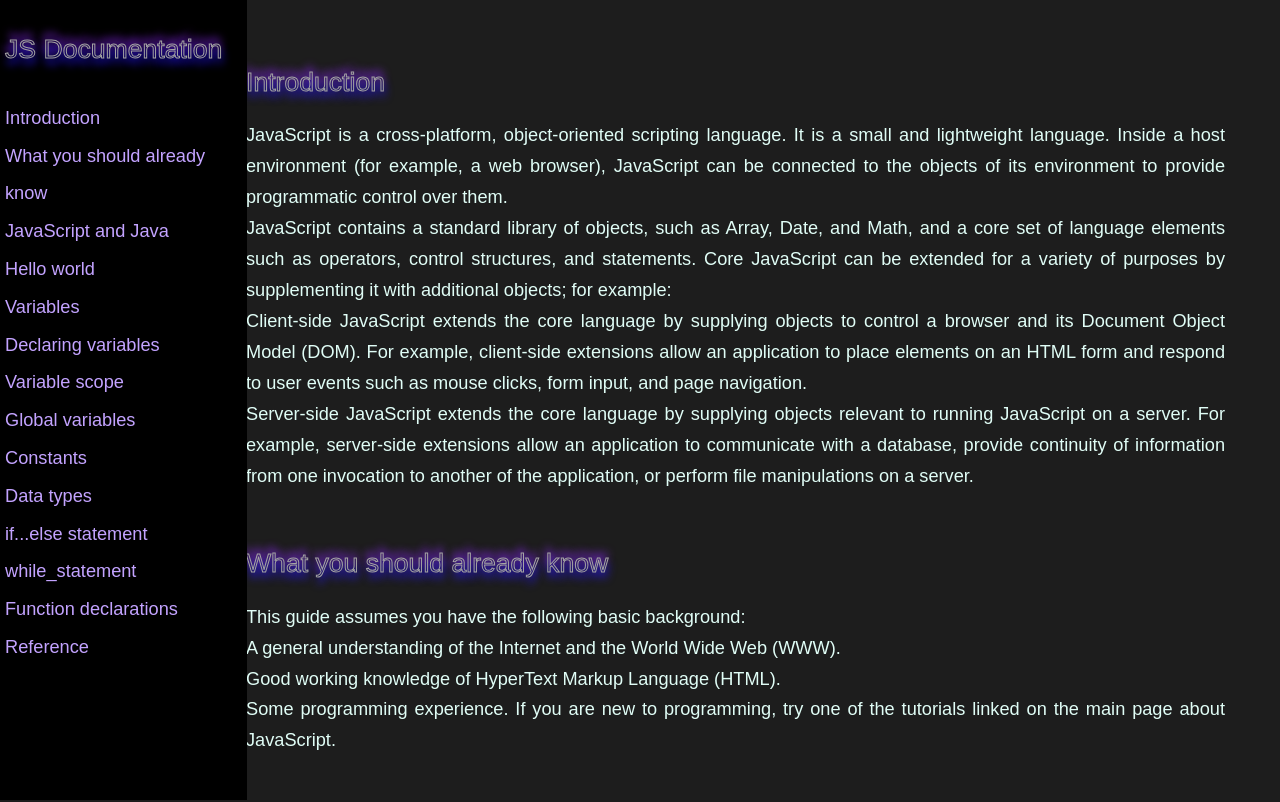
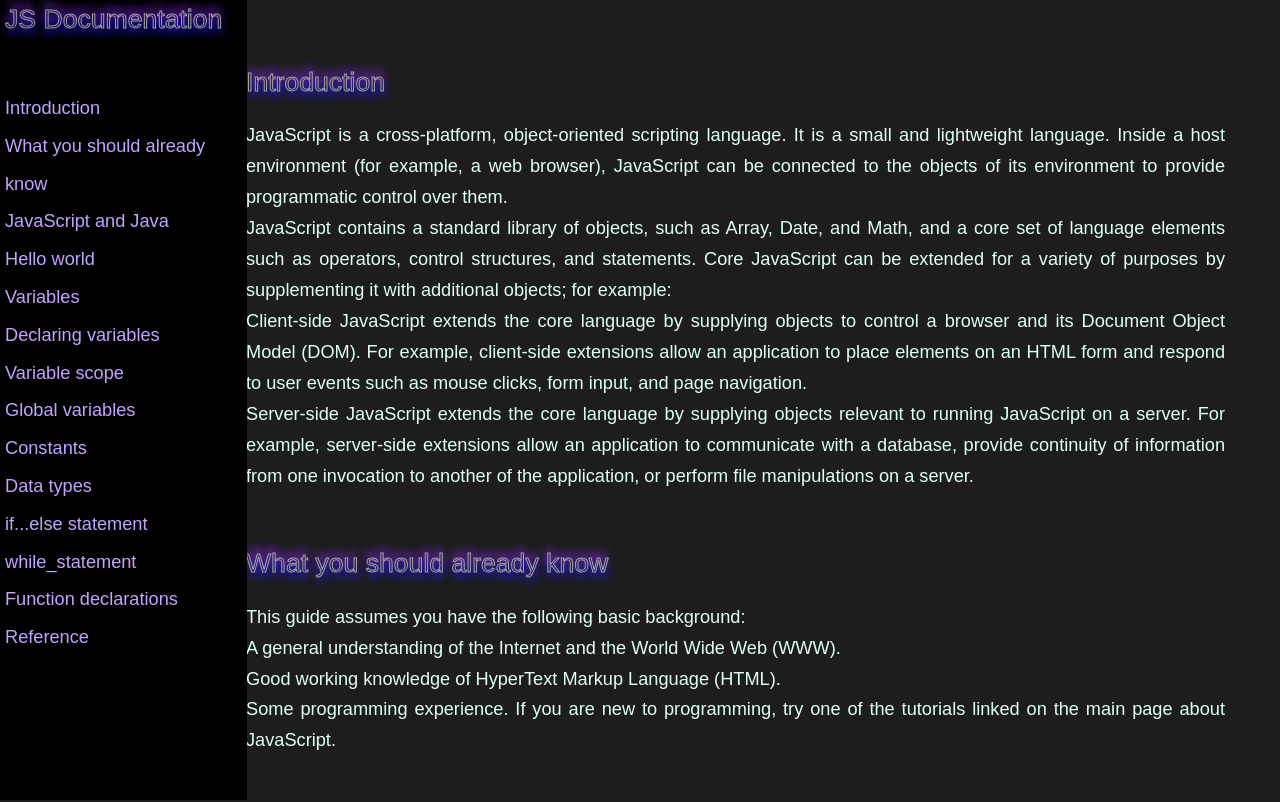
Before and after one commit to dani-xhack/technical_documentation, a plain HTML site: page index.html in a window 1280 px wide. Shown: the top 802 px of the page. Drawn offline with Linux system fonts and the light colour scheme.

Commit message:
Add files via upload

```diff
--- a/styles.css
+++ b/styles.css
@@ -70,17 +70,19 @@ h1,h2,h3,h4,h5,h6 {font-size: inherit; font-weight: 400;}
 
   #title {
     color: #000;
+    background-color: #000;
     font-family: 'Mukta', sans-serif;
     font-size: 1.9rem;
     text-align: left;
-    margin: 30px auto 30px 5px;
+    position: fixed;
+    margin: 0 auto 30px 5px;
     text-shadow: 1px 6px 8px #2515ff, -1px -6px 8px #912bfd;
     -webkit-text-stroke: 1px #a5a5a4;
     -webkit-text-fill-color: transparent;
   }
 
   .sidebar ul {
-    margin: auto auto auto 5px;
+    margin: 90px auto auto 5px;
   }
 
   nav > ul > li {
```
